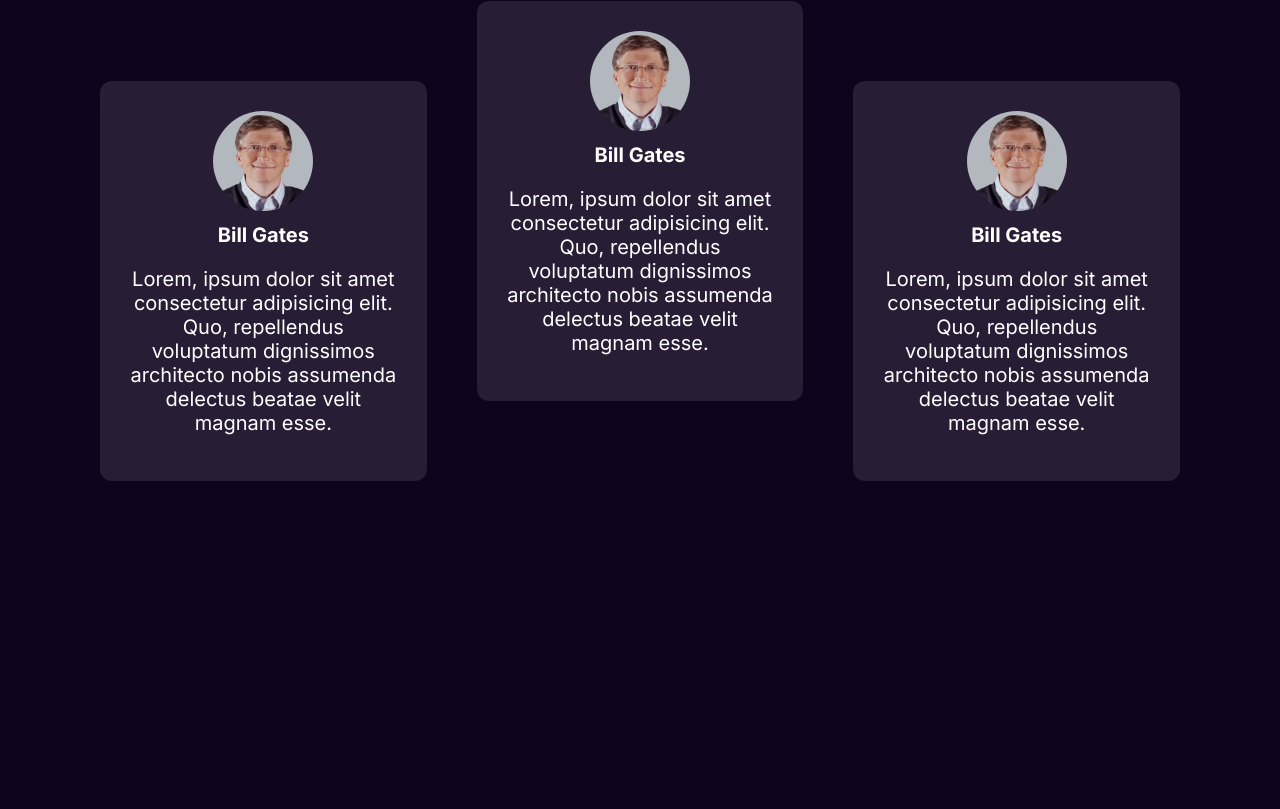
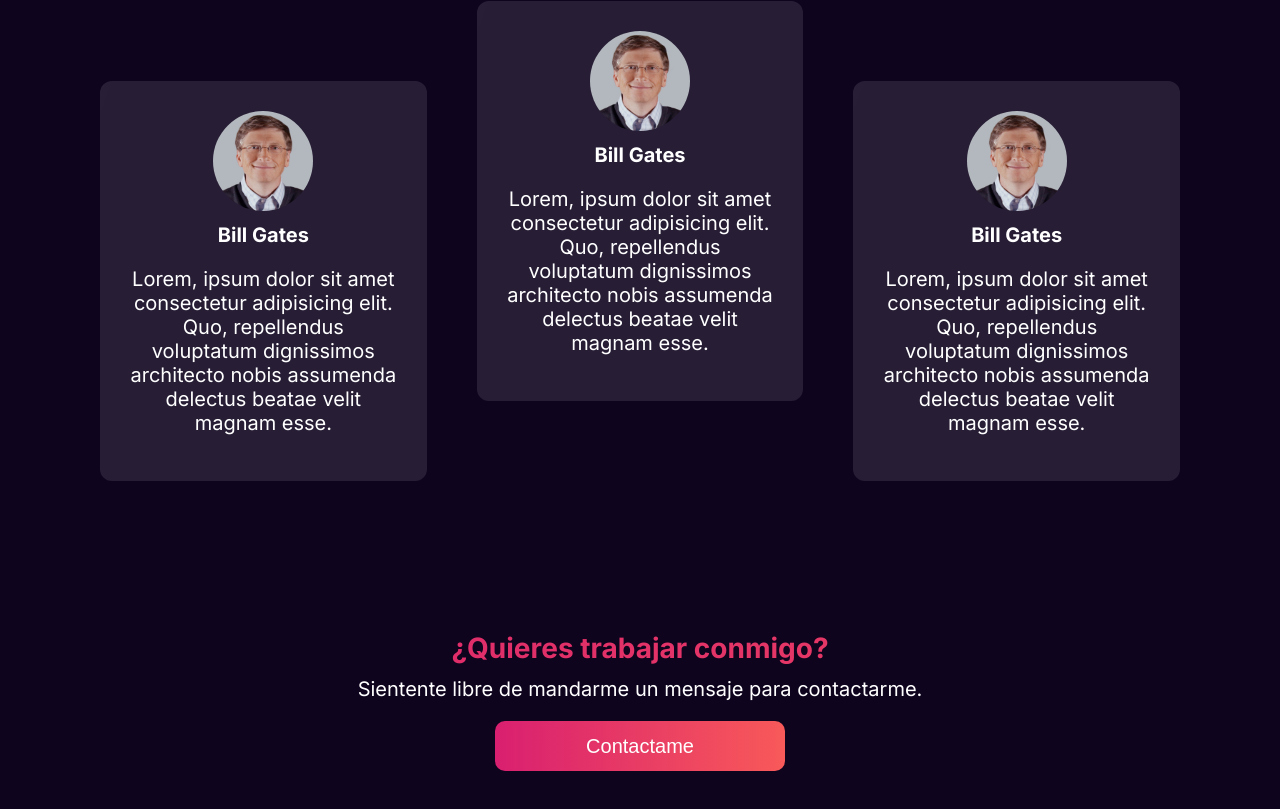
Before and after one commit to ourainbows/ourainbows.github.io, a React (Create React App) app: page / in a window 1280 px wide. Shown: the part 2838-3647 px from the top of the page. Before the commit the page ends 3469 px from the top, so only its background shows below. Built offline with nearby package versions, Linux system fonts and the light colour scheme.

Commit message:
Component work  and its styles

```diff
--- a/src/App.jsx
+++ b/src/App.jsx
@@ -4,6 +4,7 @@
 import { Navbar } from './components/Navbar';
 import { Projects } from './components/Projects';
 import { Services } from './components/Services';
+import { Work } from './components/Work';
 
 function App() {
   return (
@@ -14,7 +15,8 @@
         <Services />
         <About />
         <Projects />
-        <Feedback/>
+        <Feedback />
+        <Work/>
       </main>
     </>
   )
--- /dev/null
+++ b/src/components/Work/index.jsx
@@ -0,0 +1,13 @@
+import styles from "./styles.module.css"
+
+function Work() {
+  return (
+      <section className={styles.container}>
+          <h3 className={styles.title}>¿Quieres trabajar conmigo?</h3>
+          <p className={styles.text}>Sientente libre de mandarme un mensaje para contactarme.</p>
+          <button className={styles.btn}>Contactame</button>
+    </section>
+  )
+}
+
+export {Work}
--- /dev/null
+++ b/src/components/Work/styles.module.css
@@ -0,0 +1,30 @@
+.container {
+  margin: 0 5rem 25rem 5rem;
+  text-align: center;
+}
+.title {
+  font-size: 2.8rem;
+  background: linear-gradient(
+    90.06deg,
+    rgba(230, 26, 122, 0.92) -11.91%,
+    #f85959 59.48%
+  );
+  background-size: 300%;
+  -webkit-background-clip: text;
+  background-clip: text;
+  -webkit-text-fill-color: transparent;
+  margin-bottom: 1.2rem;
+}
+.text {
+  font-size: 2rem;
+  margin-bottom: 2rem;
+}
+.btn {
+  border-radius: 10px;
+  border: none;
+  background: linear-gradient(90.06deg, #e61a7aeb -11.91%, #f85959 99.48%);
+  color: var(--text);
+  width: 29rem;
+  height: 5rem;
+  font-size: 2rem;
+}
```
